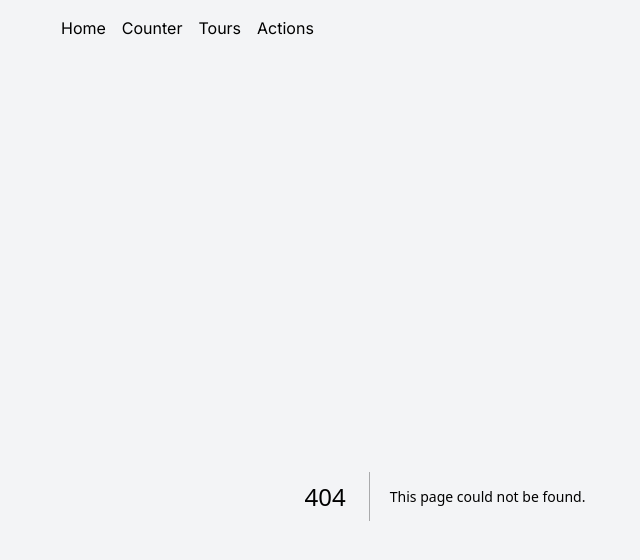
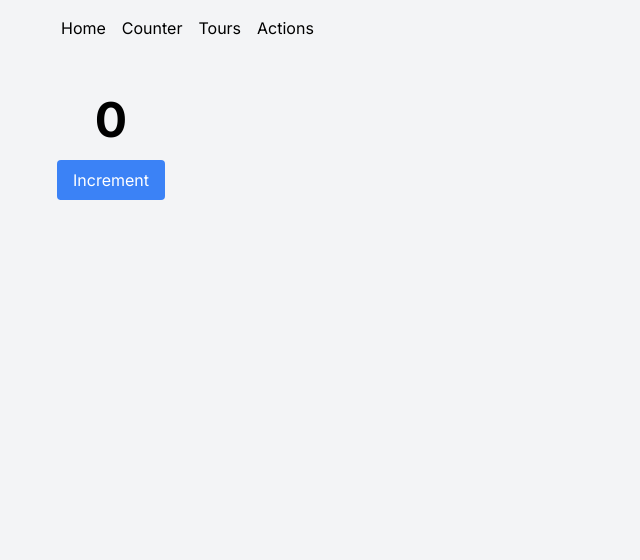
Before and after one commit to vinothsmart/nextjs-airbnb, a Next.js app: page /counter in a window 1280 px wide. Before the commit this address had no page. Shown: the top 560 px of the page, without its empty margins (195-835 px from the left). Built offline with nearby package versions, Linux system fonts and the light colour scheme.

Commit message:
Counter page using use client

```diff
--- /dev/null
+++ b/app/counter/page.tsx
@@ -0,0 +1,25 @@
+"use client";
+
+import { useState, useCallback } from "react";
+
+const CounterPage = () => {
+  const [count, setCount] = useState(0);
+
+  const handleIncrement = useCallback(() => {
+    setCount((prevCount) => prevCount + 1);
+  }, []);
+
+  return (
+    <div className="flex flex-col items-center justify-center w-[100px]">
+      <p className="text-5xl font-bold">{count}</p>
+      <button
+        className="bg-blue-500 rounded text-white px-4 py-2 mt-4"
+        onClick={handleIncrement}
+      >
+        Increment
+      </button>
+    </div>
+  );
+};
+
+export default CounterPage;
```
